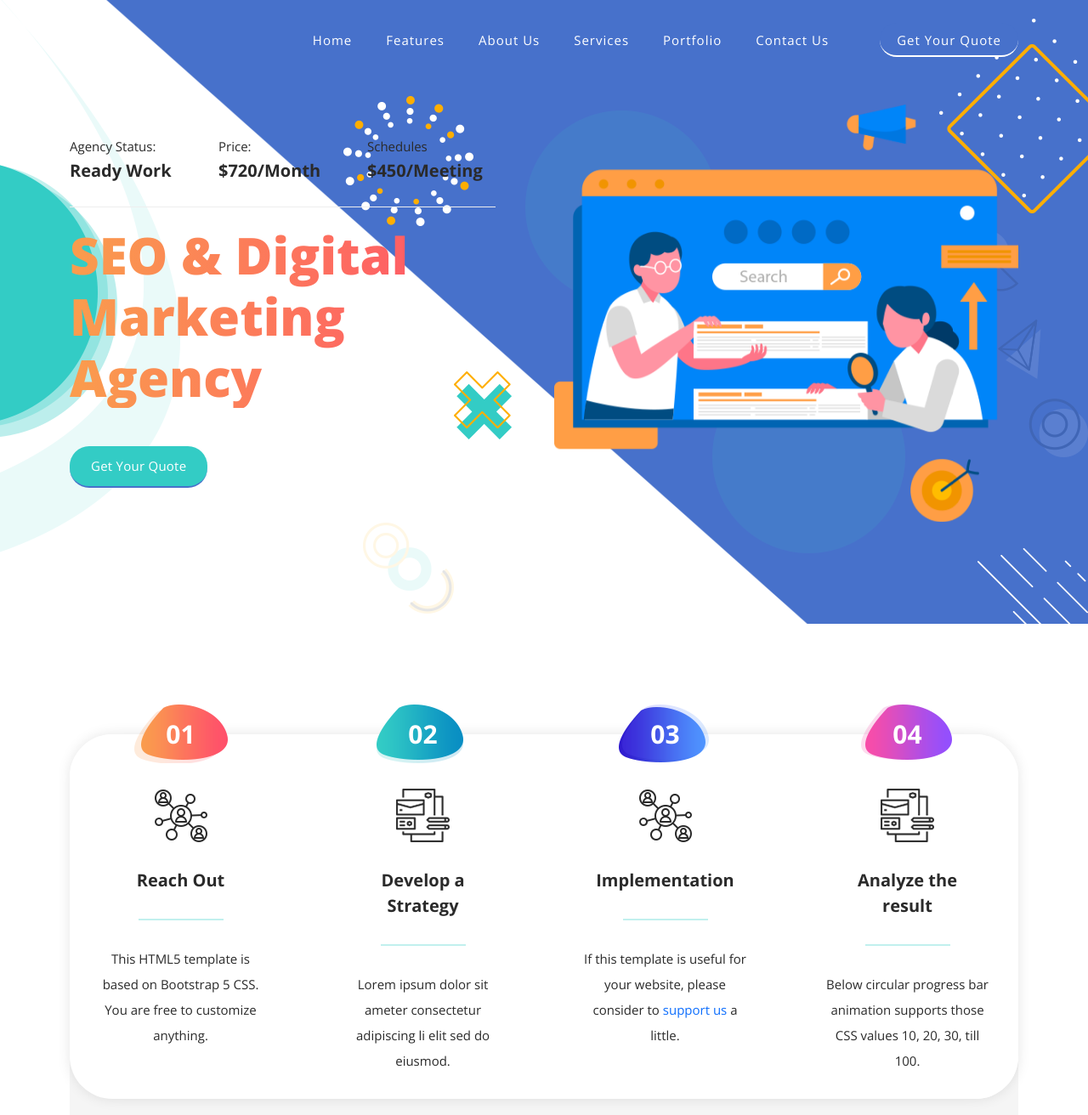
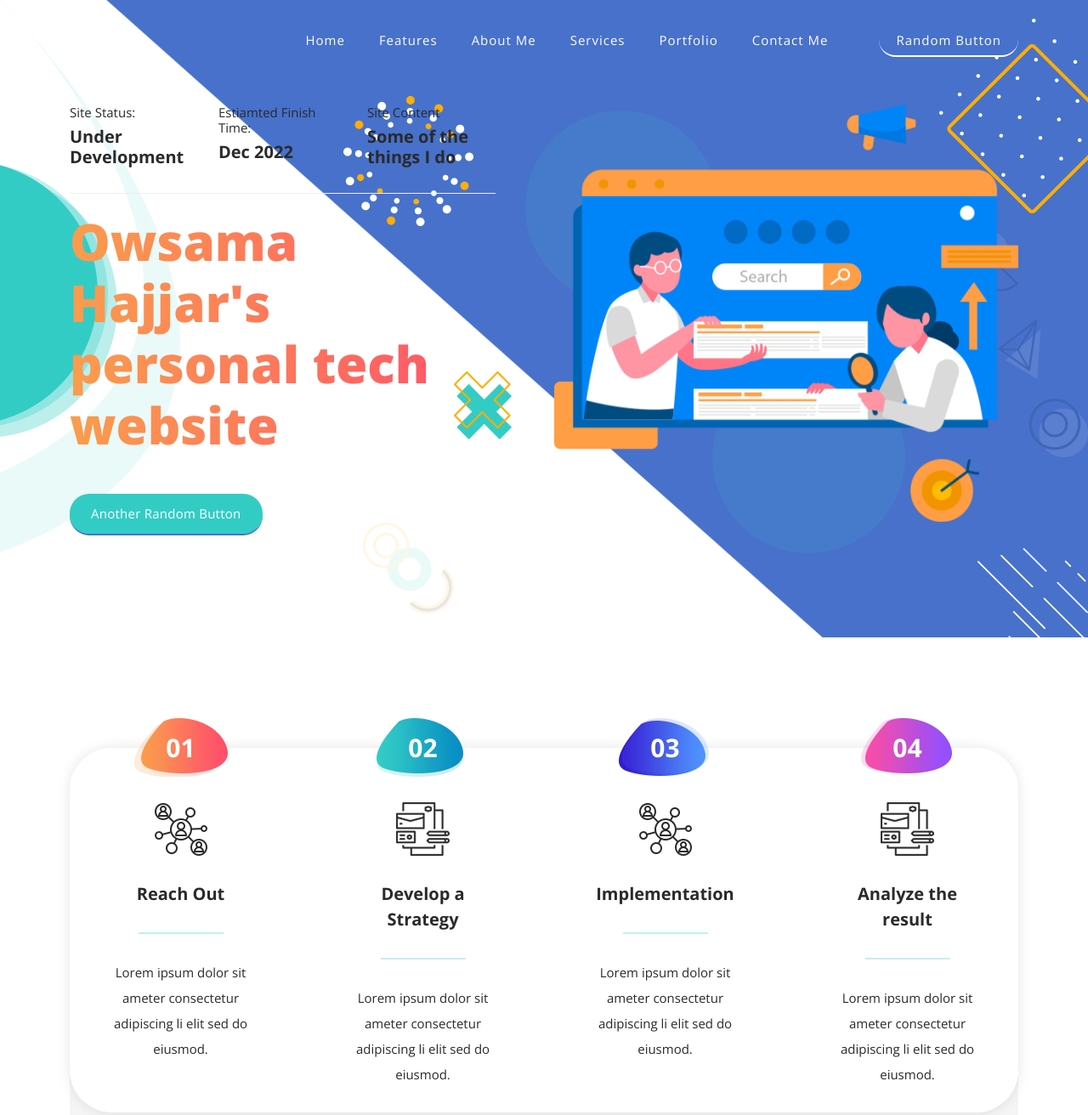
Before and after one commit to nicklaus-stonewright/nicklaus-stonewright.github.io, a plain HTML site: page index.html in a window 1280 px wide. Shown: the part 103-1415 px from the top of the page at 85% size. Drawn offline with nearby package versions, Linux system fonts and the light colour scheme.

Commit message:
updated homepage
Updated bits across the home page

```diff
--- a/index.html
+++ b/index.html
@@ -11,7 +11,7 @@
     <link rel="preconnect" href="https://fonts.gstatic.com">
     <link href="https://fonts.googleapis.com/css2?family=Open+Sans:wght@300;400;600;700;800&display=swap" rel="stylesheet">
 
-    <title>2Testing & Learning Website hosting via github - SEO Dream - Creative SEO HTML5 Template by TemplateMo</title>
+    <title>owsamahajjar.tech</title>
 
     <!-- Bootstrap core CSS -->
     <link href="vendor/bootstrap/css/bootstrap.min.css" rel="stylesheet">
@@ -62,11 +62,11 @@ https://templatemo.com/tm-563-seo-dream
             <ul class="nav">
               <li class="scroll-to-section"><a href="#top" class="active">Home</a></li>
               <li class="scroll-to-section"><a href="#features">Features</a></li>
-              <li class="scroll-to-section"><a href="#about">About Us</a></li>
+              <li class="scroll-to-section"><a href="#about">About Me</a></li>
               <li class="scroll-to-section"><a href="#services">Services</a></li>
               <li class="scroll-to-section"><a href="#portfolio">Portfolio</a></li>
-              <li class="scroll-to-section"><a href="#contact">Contact Us</a></li>
-              <li class="scroll-to-section"><div class="main-blue-button"><a href="#contact">Get Your Quote</a></div></li>
+              <li class="scroll-to-section"><a href="#contact">Contact Me</a></li>
+              <li class="scroll-to-section"><div class="main-blue-button"><a href="#contact">Random Button</a></div></li>
             </ul>
             <a class='menu-trigger'>
                 <span>Menu</span>
@@ -89,28 +89,28 @@ https://templatemo.com/tm-563-seo-dream
                 <div class="row">
                   <div class="col-lg-4 col-sm-4">
                     <div class="info-stat">
-                      <h6>Agency Status:</h6>
-                      <h4>Ready Work</h4>
+                      <h6>Site Status:</h6>
+                      <h4>Under Development</h4>
                     </div>
                   </div>
                   <div class="col-lg-4 col-sm-4">
                     <div class="info-stat">
-                      <h6>Price:</h6>
-                      <h4>$720/Month</h4>
+                      <h6>Estiamted Finish Time:</h6>
+                      <h4>Dec 2022</h4>
                     </div>
                   </div>
                   <div class="col-lg-4 col-sm-4">
                     <div class="info-stat">
-                      <h6>Schedules</h6>
-                      <h4>$450/Meeting</h4>
+                      <h6>Site Content</h6>
+                      <h4>Some of the things I do</h4>
                     </div>
                   </div>
                   <div class="col-lg-12">
-                    <h2>SEO &amp; Digital Marketing Agency</h2>
+                    <h2>Owsama Hajjar's personal tech website</h2>
                   </div>
                   <div class="col-lg-12">
                     <div class="main-green-button scroll-to-section">
-                      <a href="#contact">Get Your Quote</a>
+                      <a href="#contact">Another Random Button</a>
                     </div>
                   </div>
                 </div>
@@ -141,7 +141,7 @@ https://templatemo.com/tm-563-seo-dream
                   <div class="icon"></div>
                   <h4>Reach Out</h4>
                   <div class="line-dec"></div>
-                  <p>This HTML5 template is based on Bootstrap 5 CSS. You are free to customize anything.</p>
+                  <p>Lorem ipsum dolor sit ameter consectetur adipiscing li elit sed do eiusmod.</p>
                 </div>
               </div>
               <div class="col-lg-3">
@@ -163,7 +163,7 @@ https://templatemo.com/tm-563-seo-dream
                   <div class="icon"></div>
                   <h4>Implementation</h4>
                   <div class="line-dec"></div>
-                  <p>If this template is useful for your website, please consider to <a rel="nofollow" href="https://www.paypal.me/templatemo" target="_blank">support us</a> a little.</p>
+                  <p>Lorem ipsum dolor sit ameter consectetur adipiscing li elit sed do eiusmod.</p>
                 </div>
               </div>
               <div class="col-lg-3">
@@ -174,7 +174,7 @@ https://templatemo.com/tm-563-seo-dream
                   <div class="icon"></div>
                   <h4>Analyze the result</h4>
                   <div class="line-dec"></div>
-                  <p>Below circular progress bar animation supports those CSS values 10, 20, 30, till 100.</p>
+                  <p>Lorem ipsum dolor sit ameter consectetur adipiscing li elit sed do eiusmod.</p>
                 </div>
               </div>
             </div>
@@ -579,7 +579,7 @@ https://templatemo.com/tm-563-seo-dream
                   </div>
                   <div class="col-lg-12">
                     <fieldset>
-                      <button type="submit" id="form-submit" class="main-button ">Send Message Now</button>
+                      <button type="submit" id="form-submit" class="main-button ">Yet Another Random Button</button>
                     </fieldset>
                   </div>
                 </div>
@@ -591,19 +591,25 @@ https://templatemo.com/tm-563-seo-dream
                       <div class="icon">
                         <img src="assets/images/contact-icon-01.png" alt="email icon">
                       </div>
-                      <a href="#">info@company.com</a>
+                      <a href="#">no@no.no</a>
                     </li>
                     <li>
                       <div class="icon">
-                        <img src="assets/images/contact-icon-02.png" alt="phone">
+                        <img src="assets/images/phone-Icon.png" alt="phone">
                       </div>
-                      <a href="#">+001-002-0034</a>
+                      <a href="#">+00 0000 000 000</a>
                     </li>
                     <li>
                       <div class="icon">
                         <img src="assets/images/contact-icon-03.png" alt="location">
                       </div>
-                      <a href="#">26th Street, Digital Villa</a>
+                      <a href="#">Earth, Milkyway</a>
+                    </li>
+                    <li>
+                      <div class="icon">
+                        <img src="assets/images/UK-flag-icon.png" alt="timezone">
+                      </div>
+                      <a href="#">GMT</a>
                     </li>
                   </ul>
                 </div>
@@ -619,9 +625,9 @@ https://templatemo.com/tm-563-seo-dream
     <div class="container">
       <div class="row">
         <div class="col-lg-12">
-          <p>Copyright © 2021 SEO Dream Co., Ltd. All Rights Reserved.
+          <p>Maintained by Owsama Hajjar
 
-          <br>Web Designed by <a rel="nofollow" href="https://templatemo.com" title="free CSS templates">TemplateMo</a></p>
+          <br>Website Template by <a rel="nofollow" href="https://templatemo.com" title="free CSS templates">TemplateMo</a></p>
         </div>
       </div>
     </div>
```
Also changed, not shown: assets/images/UK-flag-icon.png (added), assets/images/phone-Icon.png (added).
